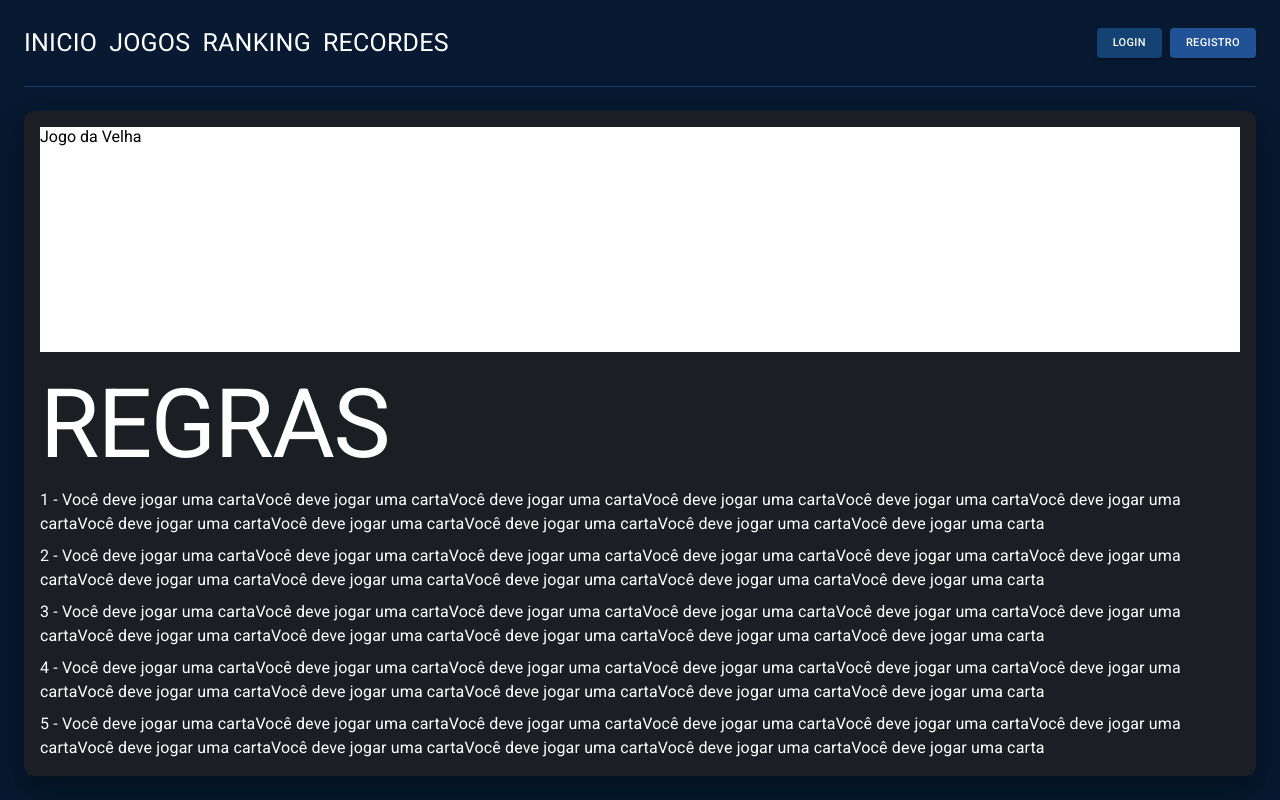
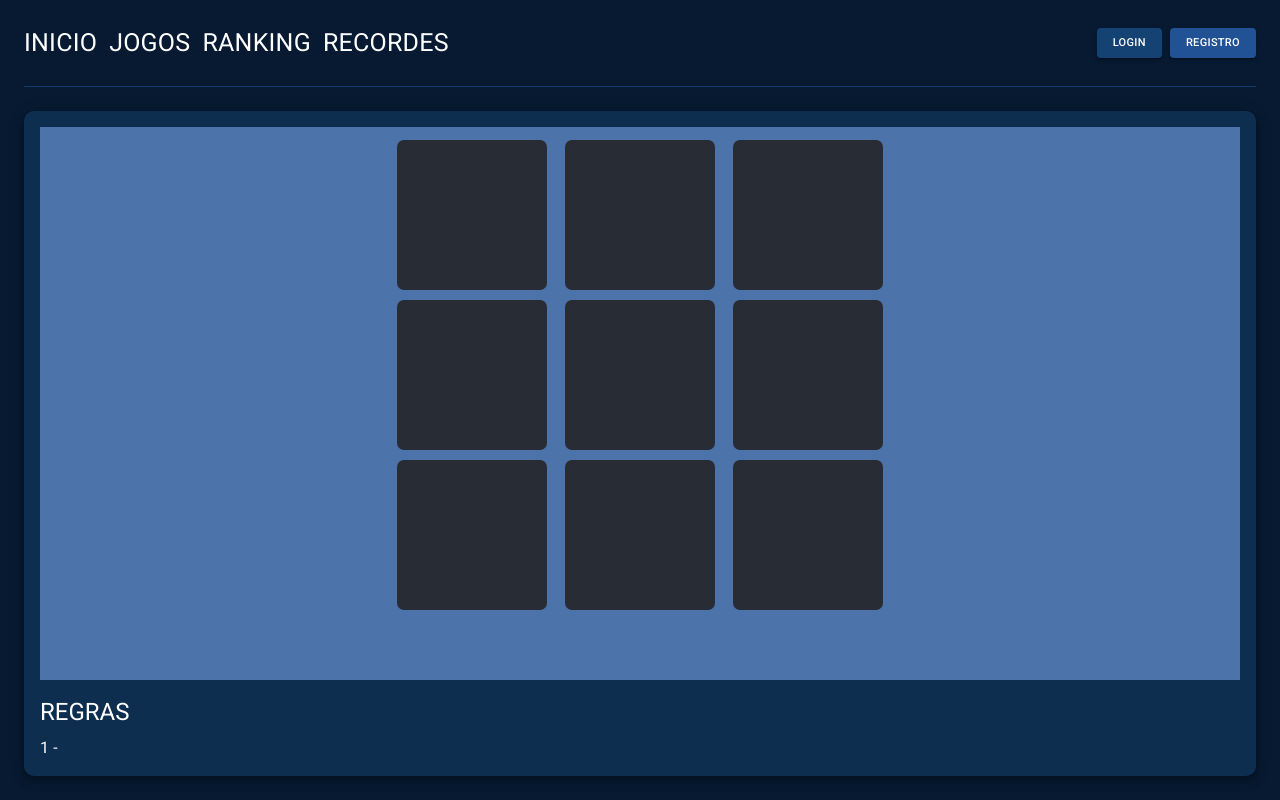
Before and after one commit to rodhenr/SiteJogos, a React (Create React App) app: page /jogos/tictactoe in a window 1280 px wide. Built offline with nearby package versions, Linux system fonts and the light colour scheme.

Commit message:
:sparkles: feat: Adicionado Jogo da Velha, componentes organizados para funcionar em telas menores que 600px

```diff
--- a/src/features/game/pages/Jokenpo.tsx
+++ b/src/features/game/pages/Jokenpo.tsx
@@ -1,17 +1,32 @@
 import GameLayout from "../../../shared/layout/GameLayout";
 
 function Jokenpo() {
+  const sizes = {
+  height: {
+      mobile: "100%",
+      tablet: "100%",
+      laptop: "100%",
+      desktop: "100%",
+      desktopLarger: "100%",
+    },
+    width: {
+      mobile: "100%",
+      tablet: "100%",
+      laptop: "100%",
+      desktop: "100%",
+      desktopLarger: "100%",
+    },
+    rulesOnSide: {
+      mobile: false,
+      tablet: false,
+      laptop: false,
+      desktop: false,
+      desktopLarger: false,
+    }}
+
   return (
-    <GameLayout
-      rules={[
-        "Você deve jogar uma cartaVocê deve jogar uma cartaVocê deve jogar uma cartaVocê deve jogar uma cartaVocê deve jogar uma cartaVocê deve jogar uma cartaVocê deve jogar uma cartaVocê deve jogar uma cartaVocê deve jogar uma cartaVocê deve jogar uma cartaVocê deve jogar uma carta ",
-        "Você deve jogar uma cartaVocê deve jogar uma cartaVocê deve jogar uma cartaVocê deve jogar uma cartaVocê deve jogar uma cartaVocê deve jogar uma cartaVocê deve jogar uma cartaVocê deve jogar uma cartaVocê deve jogar uma cartaVocê deve jogar uma cartaVocê deve jogar uma carta ",
-        "Você deve jogar uma cartaVocê deve jogar uma cartaVocê deve jogar uma cartaVocê deve jogar uma cartaVocê deve jogar uma cartaVocê deve jogar uma cartaVocê deve jogar uma cartaVocê deve jogar uma cartaVocê deve jogar uma cartaVocê deve jogar uma cartaVocê deve jogar uma carta ",
-        "Você deve jogar uma cartaVocê deve jogar uma cartaVocê deve jogar uma cartaVocê deve jogar uma cartaVocê deve jogar uma cartaVocê deve jogar uma cartaVocê deve jogar uma cartaVocê deve jogar uma cartaVocê deve jogar uma cartaVocê deve jogar uma cartaVocê deve jogar uma carta ",
-        "Você deve jogar uma cartaVocê deve jogar uma cartaVocê deve jogar uma cartaVocê deve jogar uma cartaVocê deve jogar uma cartaVocê deve jogar uma cartaVocê deve jogar uma cartaVocê deve jogar uma cartaVocê deve jogar uma cartaVocê deve jogar uma cartaVocê deve jogar uma carta ",
-      ]}
-    >
-      <div>JoKenPo</div>
+    <GameLayout rulesList={[""]} sizes={sizes}>
+      <div>JOGO</div>
     </GameLayout>
   );
 }
--- a/src/features/game/pages/TicTacToe.tsx
+++ b/src/features/game/pages/TicTacToe.tsx
@@ -1,17 +1,34 @@
 import GameLayout from "../../../shared/layout/GameLayout";
+import Game from "../tictactoe/index";
 
 function TicTacToe() {
+  const sizes = {
+    height: {
+      mobile: "400px",
+      tablet: "100%",
+      laptop: "100%",
+      desktop: "100%",
+      desktopLarger: "100%",
+    },
+    width: {
+      mobile: "100%",
+      tablet: "100%",
+      laptop: "100%",
+      desktop: "100%",
+      desktopLarger: "100%",
+    },
+    rulesOnSide: {
+      mobile: false,
+      tablet: false,
+      laptop: false,
+      desktop: false,
+      desktopLarger: false,
+    },
+  };
+
   return (
-    <GameLayout
-      rules={[
-        "Você deve jogar uma cartaVocê deve jogar uma cartaVocê deve jogar uma cartaVocê deve jogar uma cartaVocê deve jogar uma cartaVocê deve jogar uma cartaVocê deve jogar uma cartaVocê deve jogar uma cartaVocê deve jogar uma cartaVocê deve jogar uma cartaVocê deve jogar uma carta ",
-        "Você deve jogar uma cartaVocê deve jogar uma cartaVocê deve jogar uma cartaVocê deve jogar uma cartaVocê deve jogar uma cartaVocê deve jogar uma cartaVocê deve jogar uma cartaVocê deve jogar uma cartaVocê deve jogar uma cartaVocê deve jogar uma cartaVocê deve jogar uma carta ",
-        "Você deve jogar uma cartaVocê deve jogar uma cartaVocê deve jogar uma cartaVocê deve jogar uma cartaVocê deve jogar uma cartaVocê deve jogar uma cartaVocê deve jogar uma cartaVocê deve jogar uma cartaVocê deve jogar uma cartaVocê deve jogar uma cartaVocê deve jogar uma carta ",
-        "Você deve jogar uma cartaVocê deve jogar uma cartaVocê deve jogar uma cartaVocê deve jogar uma cartaVocê deve jogar uma cartaVocê deve jogar uma cartaVocê deve jogar uma cartaVocê deve jogar uma cartaVocê deve jogar uma cartaVocê deve jogar uma cartaVocê deve jogar uma carta ",
-        "Você deve jogar uma cartaVocê deve jogar uma cartaVocê deve jogar uma cartaVocê deve jogar uma cartaVocê deve jogar uma cartaVocê deve jogar uma cartaVocê deve jogar uma cartaVocê deve jogar uma cartaVocê deve jogar uma cartaVocê deve jogar uma cartaVocê deve jogar uma carta ",
-      ]}
-    >
-      <div>Jogo da Velha</div>
+    <GameLayout rulesList={[""]} sizes={sizes}>
+      <Game />
     </GameLayout>
   );
 }
--- a/src/features/game/pages/Uno.tsx
+++ b/src/features/game/pages/Uno.tsx
@@ -1,17 +1,33 @@
 import GameLayout from "../../../shared/layout/GameLayout";
 
 function Uno() {
+  const sizes = {
+    height: {
+      mobile: "100%",
+      tablet: "100%",
+      laptop: "100%",
+      desktop: "100%",
+      desktopLarger: "100%",
+    },
+    width: {
+      mobile: "100%",
+      tablet: "100%",
+      laptop: "100%",
+      desktop: "100%",
+      desktopLarger: "100%",
+    },
+    rulesOnSide: {
+      mobile: false,
+      tablet: false,
+      laptop: false,
+      desktop: false,
+      desktopLarger: false,
+    },
+  };
+
   return (
-    <GameLayout
-      rules={[
-        "Você deve jogar uma cartaVocê deve jogar uma cartaVocê deve jogar uma cartaVocê deve jogar uma cartaVocê deve jogar uma cartaVocê deve jogar uma cartaVocê deve jogar uma cartaVocê deve jogar uma cartaVocê deve jogar uma cartaVocê deve jogar uma cartaVocê deve jogar uma carta ",
-        "Você deve jogar uma cartaVocê deve jogar uma cartaVocê deve jogar uma cartaVocê deve jogar uma cartaVocê deve jogar uma cartaVocê deve jogar uma cartaVocê deve jogar uma cartaVocê deve jogar uma cartaVocê deve jogar uma cartaVocê deve jogar uma cartaVocê deve jogar uma carta ",
-        "Você deve jogar uma cartaVocê deve jogar uma cartaVocê deve jogar uma cartaVocê deve jogar uma cartaVocê deve jogar uma cartaVocê deve jogar uma cartaVocê deve jogar uma cartaVocê deve jogar uma cartaVocê deve jogar uma cartaVocê deve jogar uma cartaVocê deve jogar uma carta ",
-        "Você deve jogar uma cartaVocê deve jogar uma cartaVocê deve jogar uma cartaVocê deve jogar uma cartaVocê deve jogar uma cartaVocê deve jogar uma cartaVocê deve jogar uma cartaVocê deve jogar uma cartaVocê deve jogar uma cartaVocê deve jogar uma cartaVocê deve jogar uma carta ",
-        "Você deve jogar uma cartaVocê deve jogar uma cartaVocê deve jogar uma cartaVocê deve jogar uma cartaVocê deve jogar uma cartaVocê deve jogar uma cartaVocê deve jogar uma cartaVocê deve jogar uma cartaVocê deve jogar uma cartaVocê deve jogar uma cartaVocê deve jogar uma carta ",
-      ]}
-    >
-      <div>Uno</div>
+    <GameLayout rulesList={[""]} sizes={sizes}>
+      <div>JOGO</div>
     </GameLayout>
   );
 }
--- a/src/features/game/pages/Yahtzee.tsx
+++ b/src/features/game/pages/Yahtzee.tsx
@@ -1,17 +1,33 @@
 import GameLayout from "../../../shared/layout/GameLayout";
 
 function Yahtzee() {
+  const sizes = {
+    height: {
+      mobile: "100%",
+      tablet: "100%",
+      laptop: "100%",
+      desktop: "100%",
+      desktopLarger: "100%",
+    },
+    width: {
+      mobile: "100%",
+      tablet: "100%",
+      laptop: "100%",
+      desktop: "100%",
+      desktopLarger: "100%",
+    },
+    rulesOnSide: {
+      mobile: false,
+      tablet: false,
+      laptop: false,
+      desktop: false,
+      desktopLarger: false,
+    },
+  };
+
   return (
-    <GameLayout
-      rules={[
-        "Você deve jogar uma cartaVocê deve jogar uma cartaVocê deve jogar uma cartaVocê deve jogar uma cartaVocê deve jogar uma cartaVocê deve jogar uma cartaVocê deve jogar uma cartaVocê deve jogar uma cartaVocê deve jogar uma cartaVocê deve jogar uma cartaVocê deve jogar uma carta ",
-        "Você deve jogar uma cartaVocê deve jogar uma cartaVocê deve jogar uma cartaVocê deve jogar uma cartaVocê deve jogar uma cartaVocê deve jogar uma cartaVocê deve jogar uma cartaVocê deve jogar uma cartaVocê deve jogar uma cartaVocê deve jogar uma cartaVocê deve jogar uma carta ",
-        "Você deve jogar uma cartaVocê deve jogar uma cartaVocê deve jogar uma cartaVocê deve jogar uma cartaVocê deve jogar uma cartaVocê deve jogar uma cartaVocê deve jogar uma cartaVocê deve jogar uma cartaVocê deve jogar uma cartaVocê deve jogar uma cartaVocê deve jogar uma carta ",
-        "Você deve jogar uma cartaVocê deve jogar uma cartaVocê deve jogar uma cartaVocê deve jogar uma cartaVocê deve jogar uma cartaVocê deve jogar uma cartaVocê deve jogar uma cartaVocê deve jogar uma cartaVocê deve jogar uma cartaVocê deve jogar uma cartaVocê deve jogar uma carta ",
-        "Você deve jogar uma cartaVocê deve jogar uma cartaVocê deve jogar uma cartaVocê deve jogar uma cartaVocê deve jogar uma cartaVocê deve jogar uma cartaVocê deve jogar uma cartaVocê deve jogar uma cartaVocê deve jogar uma cartaVocê deve jogar uma cartaVocê deve jogar uma carta ",
-      ]}
-    >
-      <div>Yahtzee</div>
+    <GameLayout rulesList={[""]} sizes={sizes}>
+      <div>JOGO</div>
     </GameLayout>
   );
 }
--- /dev/null
+++ b/src/features/game/tictactoe/components/EndMessage.tsx
@@ -0,0 +1,38 @@
+import { Box, Typography } from "@mui/material";
+
+interface Props {
+  info: string;
+  over: boolean;
+  turno: number;
+}
+
+function EndMensage({ info, over, turno }: Props) {
+  return (
+    <Box
+      alignItems={"center"}
+      display={"flex"}
+      justifyContent={"center"}
+      sx={{
+        minHeight: "50px",
+        "& p": {
+          color: "#fff",
+          fontSize: { mobile: "18px", laptop: "22px" },
+        },
+      }}
+    >
+      {over ? (
+        <Box>
+          <Typography>{info}</Typography>
+        </Box>
+      ) : turno === 9 ? (
+        <Box>
+          <Typography>O JOGO TERMINOU EMPATADO!</Typography>
+        </Box>
+      ) : (
+        ""
+      )}
+    </Box>
+  );
+}
+
+export default EndMensage;
--- /dev/null
+++ b/src/features/game/tictactoe/components/GameSquares.tsx
@@ -0,0 +1,60 @@
+import { Box, Typography } from "@mui/material";
+
+interface Props {
+  itens: string[];
+  play: Function;
+}
+
+function GameSquares({ itens, play }: Props) {
+  return (
+    <Box
+      alignContent={"center"}
+      alignItems={"center"}
+      display={"grid"}
+      flex={1}
+      gap={"0 8px"}
+      justifyItems={"center"}
+      sx={{
+        gridTemplateColumns: {
+          mobile: "repeat(3, 80px)",
+          laptop: "repeat(3, 160px)",
+        },
+        gridTemplateRows: {
+          mobile: "repeat(3, 80px)",
+          laptop: "repeat(3, 160px)",
+        },
+      }}
+    >
+      {itens.map((i, key) => {
+        return (
+          <Box
+            alignItems={"center"}
+            bgcolor={"#282c34"}
+            borderRadius={"7px"}
+            display={"flex"}
+            justifyContent={"center"}
+            sx={{
+              cursor: "pointer",
+              height: { mobile: "70px", laptop: "150px" },
+              width: { mobile: "70px", laptop: "150px" },
+
+              "& p": {
+                fontSize: { mobile: "44px", laptop: "96px" },
+              },
+
+              "&:hover": {
+                bgcolor: "#434a56",
+              },
+            }}
+            key={key}
+            onClick={() => play(key)}
+          >
+            <Typography color={"#FFF"}>{i}</Typography>
+          </Box>
+        );
+      })}
+    </Box>
+  );
+}
+
+export default GameSquares;
--- /dev/null
+++ b/src/features/game/tictactoe/components/Restart.tsx
@@ -0,0 +1,36 @@
+import { Box, Button } from "@mui/material";
+
+interface IProps {
+  over: boolean;
+  turno: number;
+}
+
+function Restart({ over, turno }: IProps) {
+  return (
+    <Box
+      alignItems={"center"}
+      display={"flex"}
+      justifyContent={"center"}
+      sx={{ minHeight: "50px" }}
+    >
+      {over || turno === 9 ? (
+        <Button
+          color={"success"}
+          sx={{
+            cursor: "pointer",
+
+            "&:hover": {
+              color: "info.main",
+            },
+          }}
+          variant={"contained"}
+          onClick={() => window.location.reload()}
+        >
+          JOGAR NOVAMENTE
+        </Button>
+      ) : null}
+    </Box>
+  );
+}
+
+export default Restart;
--- /dev/null
+++ b/src/features/game/tictactoe/index.tsx
@@ -0,0 +1,71 @@
+import { useEffect, useState } from "react";
+
+import { Box } from "@mui/material";
+
+import GameSquares from "./components/GameSquares";
+import EndMessage from "./components/EndMessage";
+import Restart from "./components/Restart";
+
+function Index() {
+  const [quadrado, setQuadrado] = useState(Array(9).fill(""));
+  const [over, setOver] = useState(false);
+  const [turno, setTurno] = useState(0);
+  const [mensagem, setMensagem] = useState("");
+
+  useEffect(() => {
+    const regras = (simbolo: string) => {
+      if (
+        (quadrado[0] === simbolo &&
+          ((quadrado[1] === simbolo && quadrado[2] === simbolo) ||
+            (quadrado[3] === simbolo && quadrado[6] === simbolo))) ||
+        (quadrado[4] === simbolo &&
+          ((quadrado[0] === simbolo && quadrado[8] === simbolo) ||
+            (quadrado[1] === simbolo && quadrado[7] === simbolo) ||
+            (quadrado[2] === simbolo && quadrado[6] === simbolo) ||
+            (quadrado[3] === simbolo && quadrado[5] === simbolo))) ||
+        (quadrado[8] === simbolo &&
+          ((quadrado[2] === simbolo && quadrado[5] === simbolo) ||
+            (quadrado[6] === simbolo && quadrado[7] === simbolo)))
+      ) {
+        setOver(true);
+        setMensagem(`O vencedor foi o jogador ${simbolo === "X" ? "1" : "2"}`);
+      } else {
+        return;
+      }
+    };
+
+    regras("X");
+    regras("O");
+  }, [quadrado]);
+
+  const play = (index: number) => {
+    if (quadrado[index] === "" && !over && turno % 2 === 0) {
+      const newArray = quadrado.map((i, key) => (key === index ? "X" : i));
+      setQuadrado(newArray);
+      setTurno((prev) => prev + 1);
+    } else if (quadrado[index] === "" && !over && turno % 2 === 1) {
+      const newArray = quadrado.map((i, key) => (key === index ? "O" : i));
+      setQuadrado(newArray);
+      setTurno((prev) => prev + 1);
+    }
+  };
+
+  return (
+    <Box
+      alignItems={"center"}
+      boxSizing={"border-box"}
+      display={"flex"}
+      flex={1}
+      flexDirection={"column"}
+      height={"100%"}
+      justifyItems={"center"}
+      p={1}
+    >
+      <GameSquares itens={quadrado} play={play} />
+      <EndMessage info={mensagem} turno={turno} over={over} />
+      <Restart turno={turno} over={over} />
+    </Box>
+  );
+}
+
+export default Index;
--- a/src/shared/layout/GameLayout.tsx
+++ b/src/shared/layout/GameLayout.tsx
@@ -4,19 +4,44 @@ import { Box, Typography } from "@mui/material";
 
 import MainLayout from "./MainLayout";
 
+export interface ISize {
+  height: {
+    mobile: string;
+    tablet: string;
+    laptop: string;
+    desktop: string;
+    desktopLarger: string;
+  };
+  width: {
+    mobile: string;
+    tablet: string;
+    laptop: string;
+    desktop: string;
+    desktopLarger: string;
+  };
+  rulesOnSide: {
+    mobile: boolean;
+    tablet: boolean;
+    laptop: boolean;
+    desktop: boolean;
+    desktopLarger: boolean;
+  };
+}
+
 interface IProps {
   children: JSX.Element | JSX.Element[];
-  rules: any[];
+  rulesList: string[];
+  sizes: ISize;
 }
 
-function GameLayout({ children, rules }: IProps) {
+function GameLayout({ children, rulesList, sizes }: IProps) {
   return (
     <MainLayout>
       <Box
-        bgcolor={"#1b1e23"}
+        bgcolor={"secondary.dark"}
         borderRadius={"10px"}
         boxSizing={"border-box"}
-        boxShadow={24}
+        boxShadow={6}
         display={"flex"}
         flexDirection={"column"}
         flex={1}
@@ -24,24 +49,26 @@ function GameLayout({ children, rules }: IProps) {
         p={2}
         sx={{
           overflowY: "auto",
+
           "&::-webkit-scrollbar": {
             display: "none",
           },
         }}
       >
         <Box
-          bgcolor={"#FFF"}
-          flex={1}
-          sx={{ minHeight: { desktopLarge: "450px" } }}
+          bgcolor={"info.light"}
+          display={"flex"}
+          overflow={"hidden"}
+          sx={{ height: { ...sizes.height }, width: { ...sizes.width } }}
         >
           {children}
         </Box>
         <Box display={"flex"} flex={1} flexDirection={"column"}>
-          <Typography color={"#FFF"} mb={1} variant="h1">
+          <Typography color={"#FFF"} mb={1} variant="h5">
             REGRAS
           </Typography>
           <Box display={"flex"} flexDirection={"column"} gap={1}>
-            {rules.map((rule, index) => {
+            {rulesList.map((rule, index) => {
               return (
                 <Box key={uuidv4()}>
                   <Typography color={"#FFF"}>
--- a/src/shared/layout/MainLayout.tsx
+++ b/src/shared/layout/MainLayout.tsx
@@ -19,9 +19,10 @@ function MainLayout({ children }: IProps) {
       display={"flex"}
       flex={1}
       flexDirection={"column"}
+      minHeight={"100%"}
       sx={{
         gap: { mobile: 2, laptop: 3 },
-        height: {laptop: "100vh"},
+        height: { laptop: "100vh" },
         p: { mobile: 2, laptop: 3 },
       }}
     >
@@ -29,6 +30,7 @@ function MainLayout({ children }: IProps) {
       <Divider sx={{ bgcolor: "info.main", opacity: 0.75 }} />
       <Box
         boxSizing={"border-box"}
+        height={"100%"}
         minHeight={0}
         sx={{
           display: { laptop: "flex" },
```
Also changed, not shown: src/index.css (+9 -0 lines).
